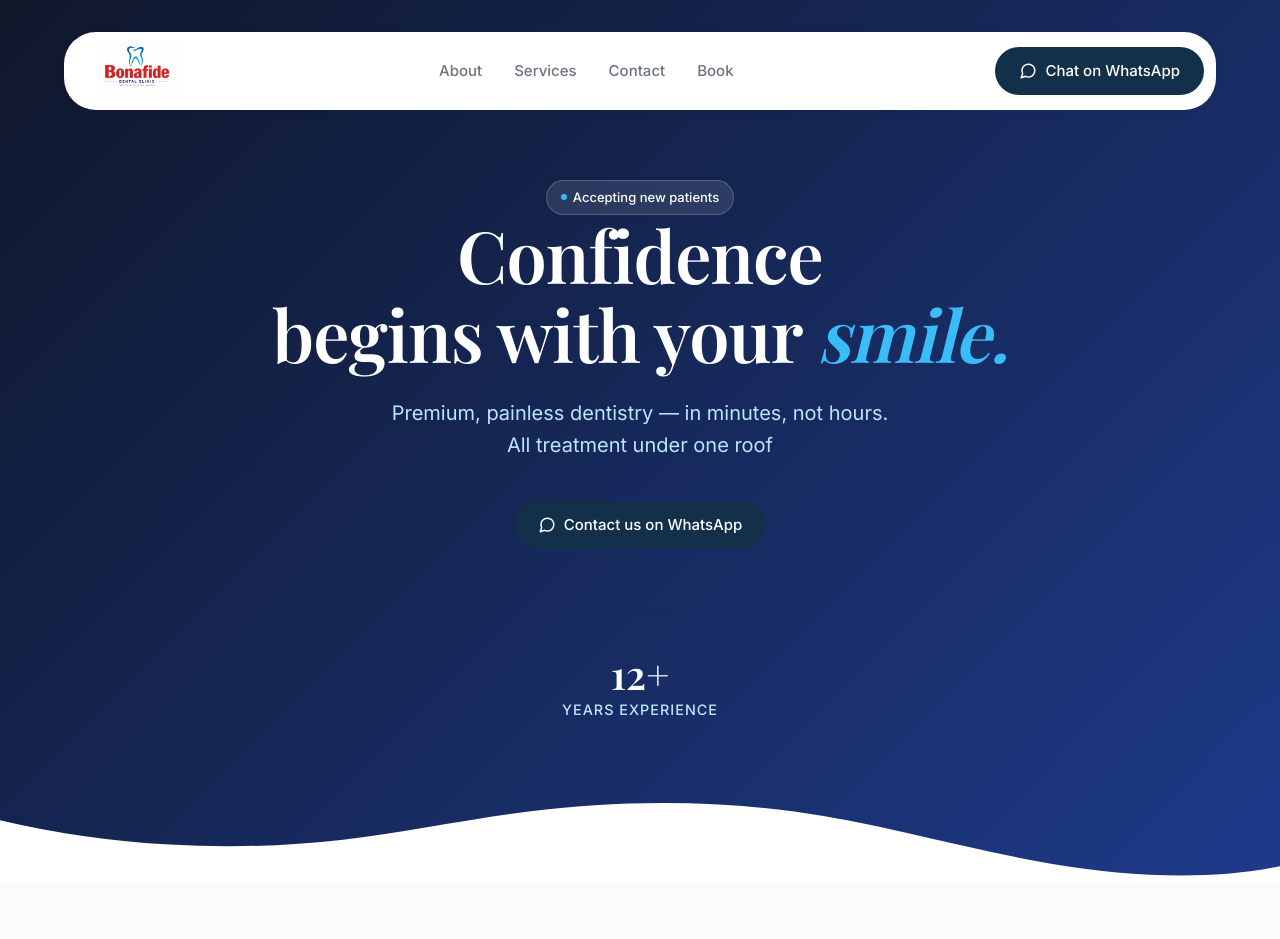
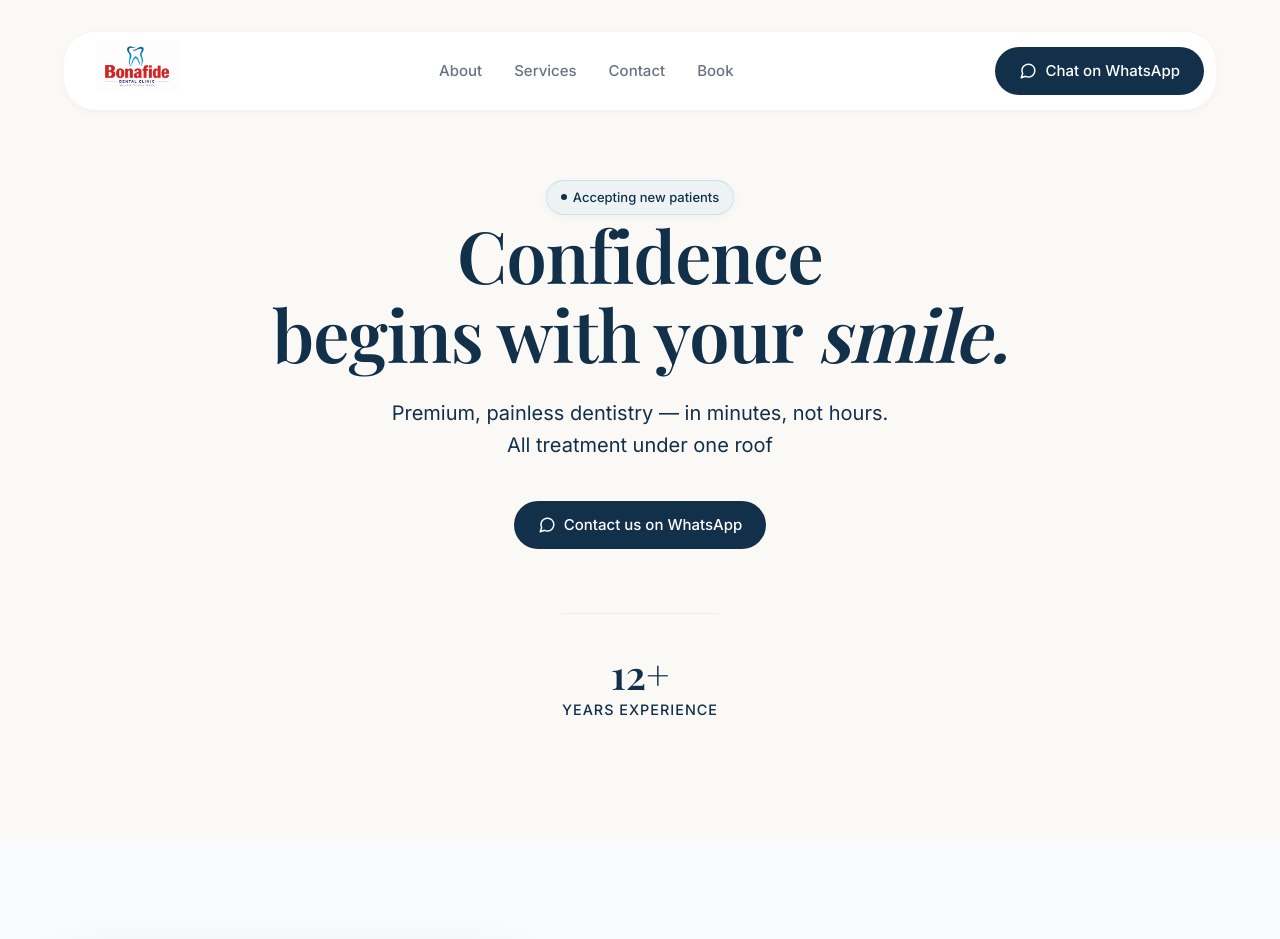
Before and after one commit to AhanaKulkarni/Bonafide-Dental, a React (Vite) app: page / in a window 1280 px wide. Shown: the top 939 px of the page. Built offline with nearby package versions, Linux system fonts and the light colour scheme; a web font is replaced by a local one.

Commit message:
Restore Booking section, change hero to light beige for crisp white contrast, add blue accents

```diff
--- a/src/App.jsx
+++ b/src/App.jsx
@@ -4,6 +4,7 @@ import Hero from './components/Hero'
 import About from './components/About'
 import Treatments from './components/Treatments'
 import Services from './components/Services'
+import Booking from './components/Booking'
 import Contact from './components/Contact'
 import Footer from './components/Footer'
 import './index.css'
@@ -33,6 +34,7 @@ function App() {
         <About />
         <Treatments />
         <Services />
+        <Booking />
         <Contact />
       </main>
       <Footer />
--- a/src/components/Hero.css
+++ b/src/components/Hero.css
@@ -1,34 +1,16 @@
 .hero {
   padding-top: 180px;
-  padding-bottom: 160px;
+  padding-bottom: 120px;
   display: flex;
   flex-direction: column;
   align-items: center;
   justify-content: center;
   text-align: center;
   min-height: 80vh;
-  background: linear-gradient(135deg, #0f172a 0%, #1e3a8a 100%);
+  background-color: #faf9f6; /* Premium light beige */
   position: relative;
   width: 100%;
   max-width: 100%;
-  border-radius: 0;
-}
-
-.hero-wave {
-  position: absolute;
-  bottom: -1px;
-  left: 0;
-  width: 100%;
-  overflow: hidden;
-  line-height: 0;
-  z-index: 1;
-}
-
-.hero-wave svg {
-  position: relative;
-  display: block;
-  width: calc(100% + 1.3px);
-  height: 80px;
 }
 
 .hero-content {
@@ -44,19 +26,19 @@
   font-size: 4.5rem;
   font-weight: 700;
   line-height: 1.1;
-  color: #ffffff;
+  color: var(--color-text-dark);
   margin-bottom: 24px;
   letter-spacing: -1px;
 }
 
 .hero-title em {
   font-style: italic;
-  color: #38bdf8;
+  color: var(--color-primary); /* Blue accent */
 }
 
 .hero-subtitle {
   font-size: 1.25rem;
-  color: #bae6fd;
+  color: var(--color-text-light);
   margin-bottom: 40px;
   max-width: 600px;
   line-height: 1.6;
@@ -85,7 +67,7 @@
 .stat-item strong {
   font-size: 2.5rem;
   font-family: 'Playfair Display', serif;
-  color: #ffffff;
+  color: var(--color-primary);
   line-height: 1;
 }
 
@@ -93,18 +75,18 @@
   font-size: 0.9rem;
   text-transform: uppercase;
   letter-spacing: 1px;
-  color: #bae6fd;
+  color: var(--color-text-light);
   font-weight: 500;
 }
 
 .hero .badge {
-  background: rgba(255, 255, 255, 0.1);
-  color: #ffffff;
-  border: 1px solid rgba(255, 255, 255, 0.2);
+  background: rgba(2, 132, 199, 0.05); /* Light blue accent background */
+  color: var(--color-primary);
+  border: 1px solid rgba(2, 132, 199, 0.15);
 }
 
 .hero .badge-dot {
-  background: #38bdf8;
+  background: var(--color-primary);
 }
 
 @media (max-width: 992px) {
--- a/src/components/Hero.jsx
+++ b/src/components/Hero.jsx
@@ -4,13 +4,6 @@ import './Hero.css';
 const Hero = () => {
   return (
     <section className="hero container section" id="home">
-      {/* Rich decorative wave at the bottom */}
-      <div className="hero-wave">
-        <svg data-name="Layer 1" xmlns="http://www.w3.org/2000/svg" viewBox="0 0 1200 120" preserveAspectRatio="none">
-          <path d="M985.66,92.83C906.67,72,823.78,31,743.84,14.19c-82.26-17.34-168.06-16.33-250.45.39-57.84,11.73-114,31.07-172,41.86A600.21,600.21,0,0,1,0,27.35V120H1200V95.8C1132.19,118.92,1055.71,111.31,985.66,92.83Z" fill="#ffffff"></path>
-        </svg>
-      </div>
-
       <div className="hero-content">
         <div className="badge">
           <span className="badge-dot"></span>
```
